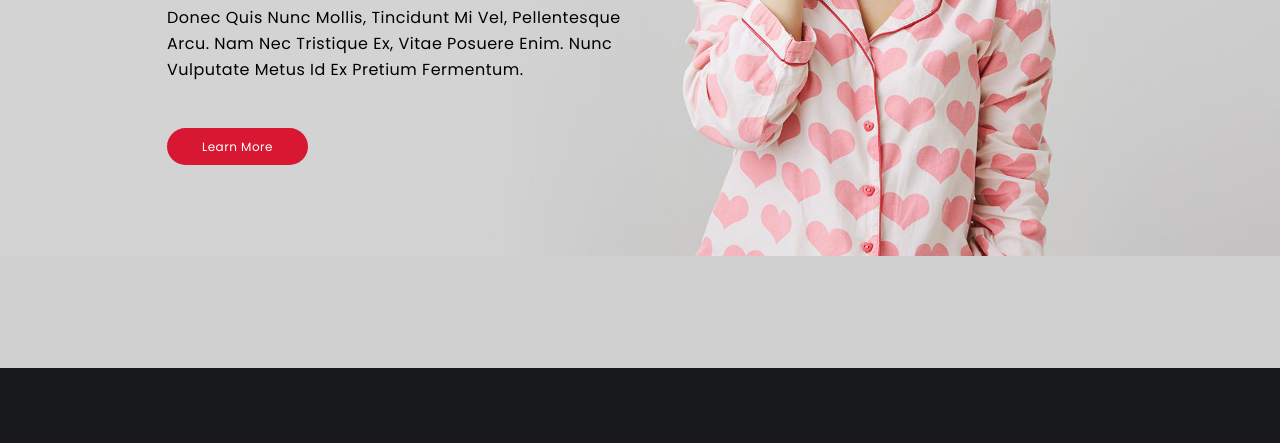
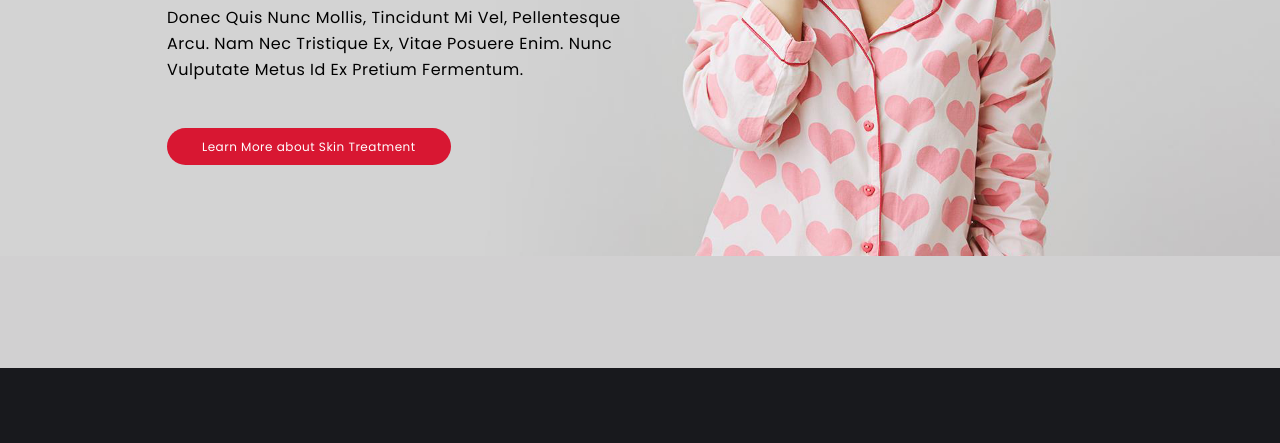
Before and after one commit to tovar24/DIW_Accessibility, a plain HTML site: page Proyecto_AAA/Proyecto_DIW_Actualizado.html in a window 1280 px wide. Shown: the part 357-800 px from the top of the page. Drawn offline with Linux system fonts and the light colour scheme.

Commit message:
2da Modificación botón learn more

```diff
--- a/Proyecto_AAA/Proyecto_DIW_Actualizado.html
+++ b/Proyecto_AAA/Proyecto_DIW_Actualizado.html
@@ -70,7 +70,7 @@
           Tristique Ex, Vitae Posuere Enim. Nunc Vulputate Metus Id Ex Pretium
           Fermentum.
         </p>
-        <a aria-describedby="gallery-sec" href="#gallery-sec" class="btn painted">Learn More</a>
+        <a aria-describedby="gallery-sec" href="#gallery-sec" class="btn painted">Learn More about Skin Treatment</a>
       </div>
     </header>
 
```
